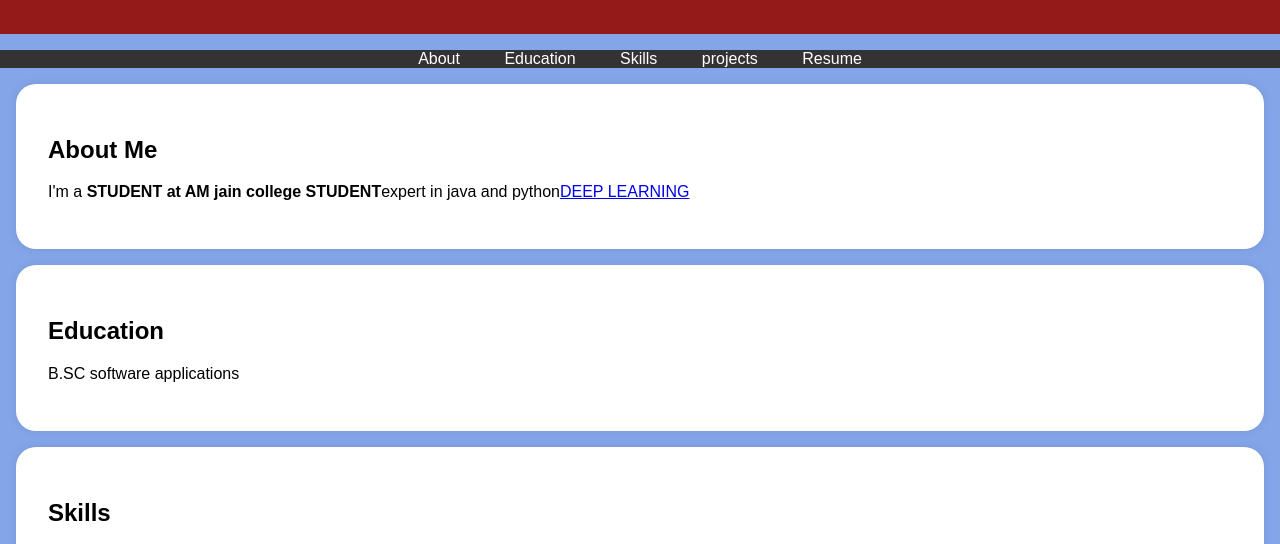
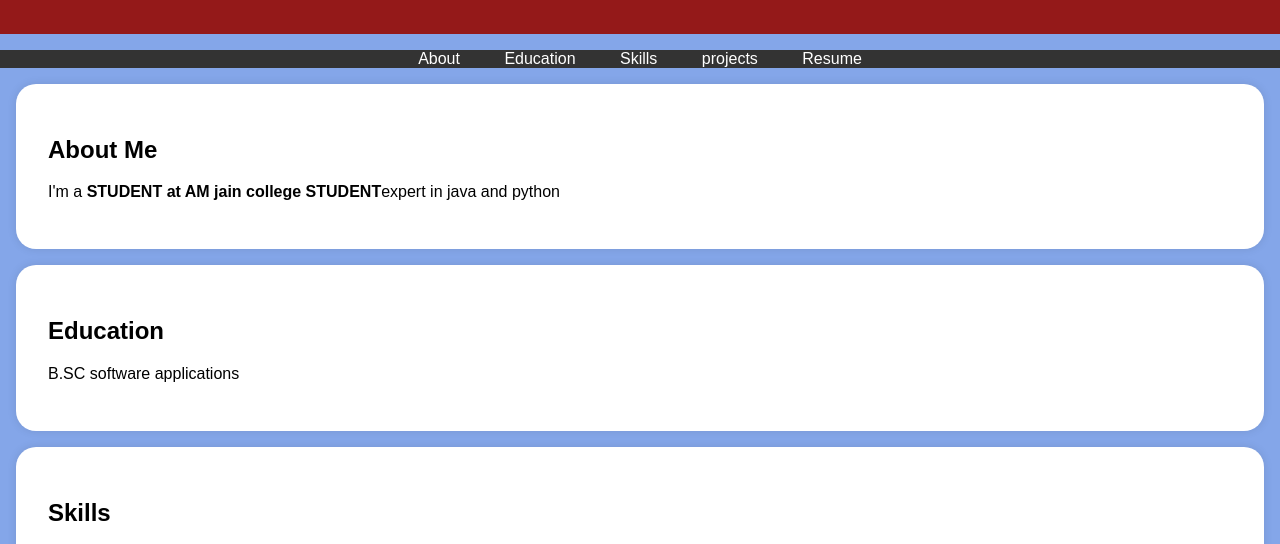
Before and after one commit to ezrababu/project, a plain HTML site: page index.html in a window 1280 px wide. Shown: the part 197-741 px from the top of the page. Drawn offline with Linux system fonts and the light colour scheme.

Commit message:
Update index.html

```diff
--- a/index.html
+++ b/index.html
@@ -116,7 +116,7 @@
     <section id="about">
         <div class="section-content">
             <h2>About Me</h2>
-            <p>I'm a <b> STUDENT at AM jain college STUDENT</b>expert in java and python<a href="https://techtrainer20.github.io/git_con2/" traget="_target">DEEP LEARNING </a> </p>
+            <p>I'm a <b> STUDENT at AM jain college STUDENT</b>expert in java and python<a href="https://techtrainer20.github.io/git_con2/" traget="_target"></a> </p>
         </div>
     </section>
 
```
